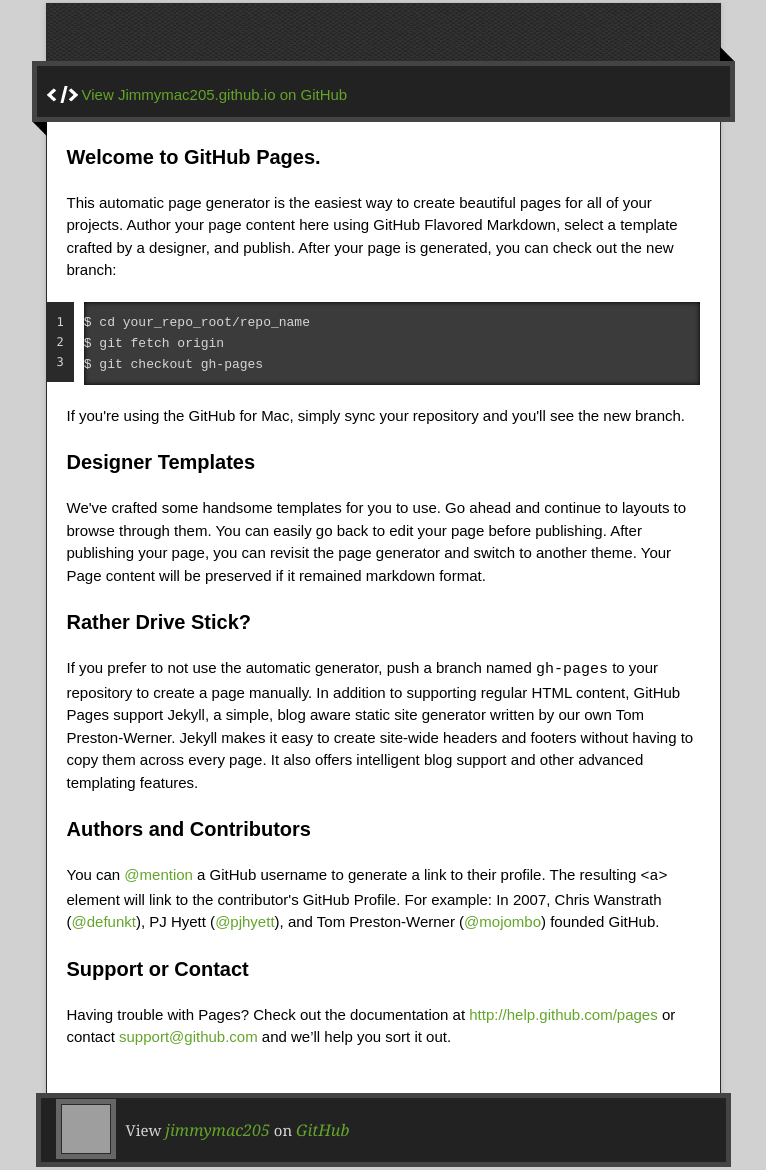
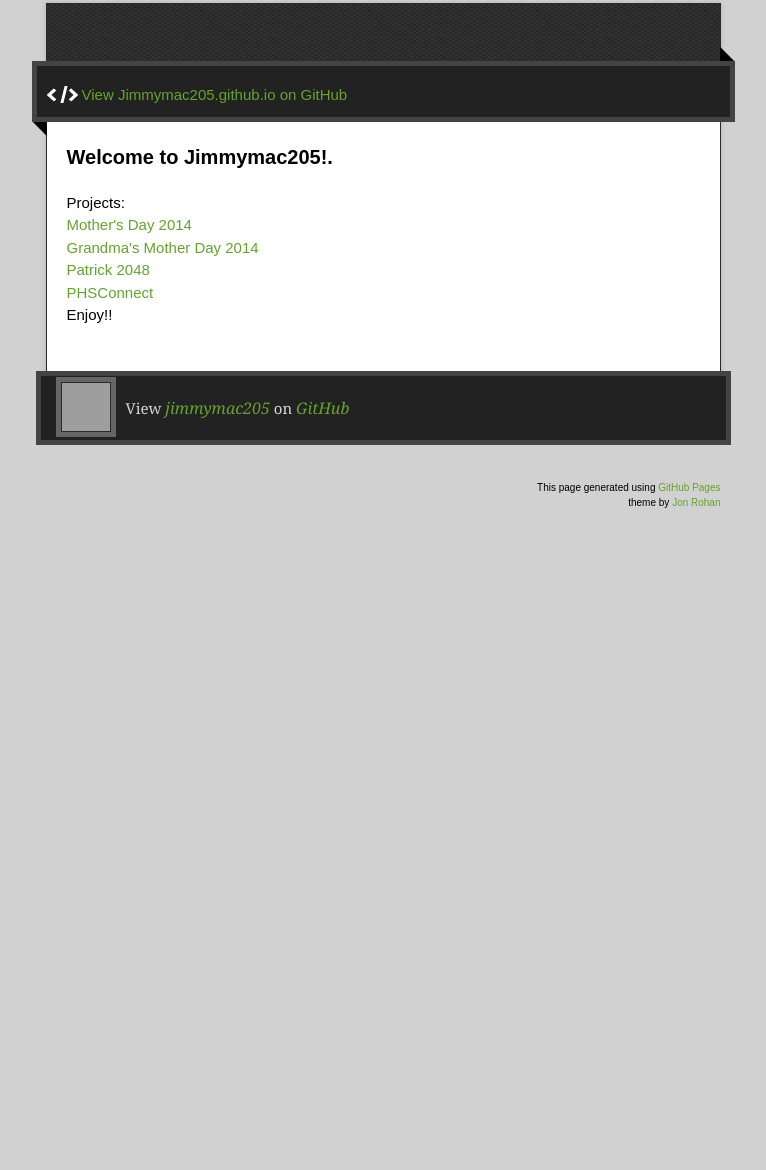
Before and after one commit to jimmymac205/jimmymac205.github.io, a plain HTML site: page index.html in a window 1280 px wide. Shown: the part 127-1297 px from the top of the page, without its empty margins (257-1023 px from the left). After the commit the page ends 800 px from the top, so only its background shows below. Drawn offline with nearby package versions, Linux system fonts and the light colour scheme; grey boxes are pictures that could not be loaded.

Commit message:
Update index.html

```diff
--- a/index.html
+++ b/index.html
@@ -35,37 +35,21 @@
         </div>
         <article class="markdown-body">
           <h3>
-<a name="welcome-to-github-pages" class="anchor" href="#welcome-to-github-pages"><span class="octicon octicon-link"></span></a>Welcome to GitHub Pages.</h3>
+<a name="welcome-to-github-pages" class="anchor" href="#welcome-to-github-pages"><span class="octicon octicon-link"></span></a>Welcome to Jimmymac205!.</h3>
 
-<p>This automatic page generator is the easiest way to create beautiful pages for all of your projects. Author your page content here using GitHub Flavored Markdown, select a template crafted by a designer, and publish. After your page is generated, you can check out the new branch:</p>
+<p>Projects:
+  <br>
+  <a href="tinyurl.com/mcd2048">Mother's Day 2014</a>
+  <br>
+  <a href="http://jimmymac205.github.io/gmothersday/">Grandma's Mother Day 2014</a>
+  <br>
+  <a href="http://jimmymac205.github.io/patrick2048/">Patrick 2048</a>
+  <br>
+  <a href="http://jimmymac205.github.io/ptownc/">PHSConnect</a>
+  <br>
+  Enjoy!!
+</p>
 
-<pre><code>$ cd your_repo_root/repo_name
-$ git fetch origin
-$ git checkout gh-pages
-</code></pre>
-
-<p>If you're using the GitHub for Mac, simply sync your repository and you'll see the new branch.</p>
-
-<h3>
-<a name="designer-templates" class="anchor" href="#designer-templates"><span class="octicon octicon-link"></span></a>Designer Templates</h3>
-
-<p>We've crafted some handsome templates for you to use. Go ahead and continue to layouts to browse through them. You can easily go back to edit your page before publishing. After publishing your page, you can revisit the page generator and switch to another theme. Your Page content will be preserved if it remained markdown format.</p>
-
-<h3>
-<a name="rather-drive-stick" class="anchor" href="#rather-drive-stick"><span class="octicon octicon-link"></span></a>Rather Drive Stick?</h3>
-
-<p>If you prefer to not use the automatic generator, push a branch named <code>gh-pages</code> to your repository to create a page manually. In addition to supporting regular HTML content, GitHub Pages support Jekyll, a simple, blog aware static site generator written by our own Tom Preston-Werner. Jekyll makes it easy to create site-wide headers and footers without having to copy them across every page. It also offers intelligent blog support and other advanced templating features.</p>
-
-<h3>
-<a name="authors-and-contributors" class="anchor" href="#authors-and-contributors"><span class="octicon octicon-link"></span></a>Authors and Contributors</h3>
-
-<p>You can <a href="https://github.com/blog/821" class="user-mention">@mention</a> a GitHub username to generate a link to their profile. The resulting <code>&lt;a&gt;</code> element will link to the contributor's GitHub Profile. For example: In 2007, Chris Wanstrath (<a href="https://github.com/defunkt" class="user-mention">@defunkt</a>), PJ Hyett (<a href="https://github.com/pjhyett" class="user-mention">@pjhyett</a>), and Tom Preston-Werner (<a href="https://github.com/mojombo" class="user-mention">@mojombo</a>) founded GitHub.</p>
-
-<h3>
-<a name="support-or-contact" class="anchor" href="#support-or-contact"><span class="octicon octicon-link"></span></a>Support or Contact</h3>
-
-<p>Having trouble with Pages? Check out the documentation at <a href="http://help.github.com/pages">http://help.github.com/pages</a> or contact <a href="mailto:support@github.com">support@github.com</a> and we’ll help you sort it out.</p>
-        </article>
       </div>
     </div>
     <footer>
```
